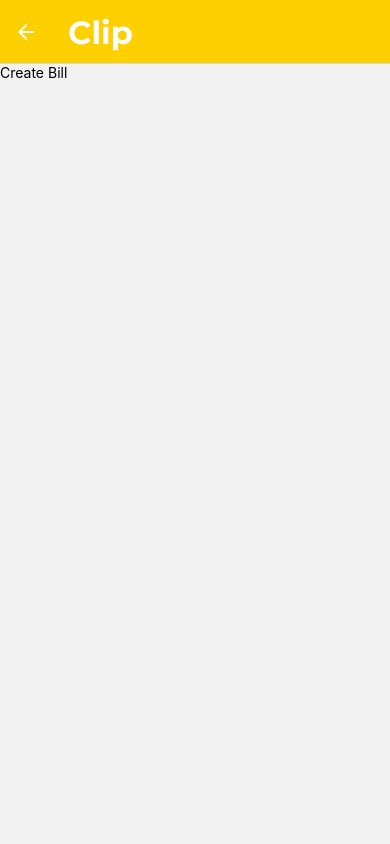
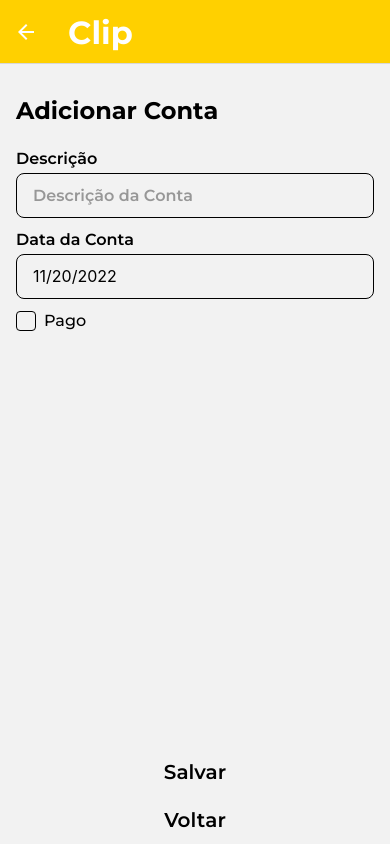
Before and after one commit to luisgomes01/Clip-App, a React Native app: screen /CreateBill in a window 390 px wide. Built offline with nearby package versions, Linux system fonts and the light colour scheme.

Commit message:
feat(Pages): Add Create Bill page

```diff
--- a/src/pages/createBill/index.tsx
+++ b/src/pages/createBill/index.tsx
@@ -1,7 +1,30 @@
-import { Text } from "react-native";
+import Checkbox from "../../components/checkbox/Checkbox";
+import Container from "../../components/container/Container";
+import DatePicker from "../../components/datepicker/DatePicker";
+import Input from "../../components/input/Input";
+import Title from "../../components/title/Title";
+import Button from "../../components/button/Button";
 
-// import { Container } from './styles';
-
-const CreateBill = () => <Text>Create Bill</Text>;
+const CreateBill = () => (
+  <Container>
+    <Title>Adicionar Conta</Title>
+    <Input
+      label="Descrição"
+      containerStyle={{ marginTop: 12 }}
+      placeholder="Descrição da Conta"
+    />
+    <DatePicker
+      containerStyle={{ marginTop: 12 }}
+      label="Data da Conta"
+      value={new Date()}
+      onChange={() => {}}
+    />
+    <Checkbox label="Pago" checked={false} containerStyle={{ marginTop: 12 }} />
+    <Button type="primary" style={{ marginTop: "auto" }}>
+      Salvar
+    </Button>
+    <Button type="secondary">Voltar</Button>
+  </Container>
+);
 
 export default CreateBill;
```
